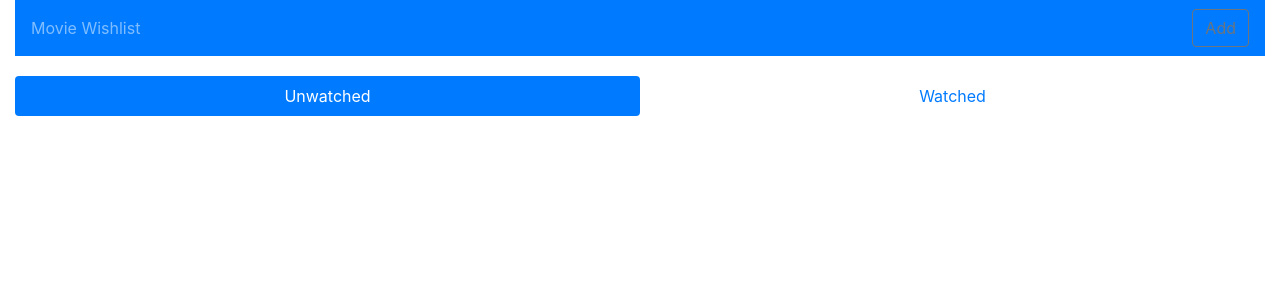
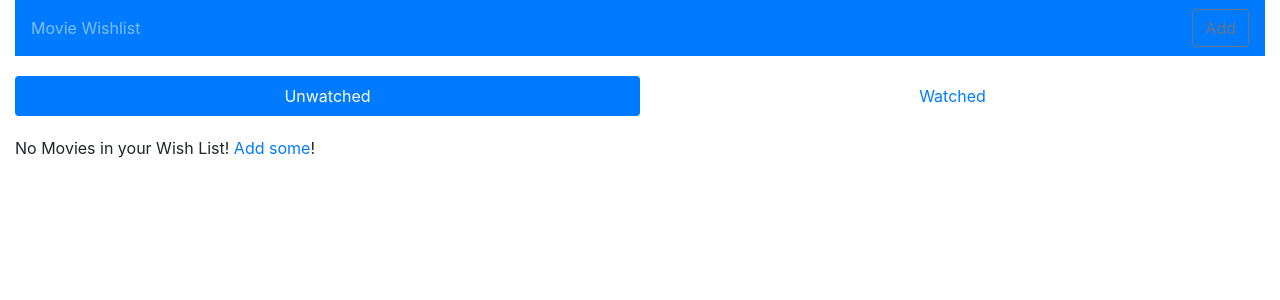
Before and after one commit to erin-doyle/reactathon-a11y-workshop, a React (Create React App) app: page /wishlist/unwatched in a window 1280 px wide. Shown: the top 300 px of the page. Built offline with nearby package versions, Linux system fonts and the light colour scheme.

Commit message:
Added a message for when there are no movies in the wish list so far and link to go to the Browse List to add some

```diff
--- a/src/browse/BrowseList.js
+++ b/src/browse/BrowseList.js
@@ -9,7 +9,7 @@ const BrowseList = ({ movieList, wishlist, movieActions }) => {
         const inWishlist = !!wishlist[movieId];
 
         return (
-            <Movie movieId={movieId} movie={movie} movieActions={movieActions(movieId, inWishlist)}/>
+            <Movie key={movieId} movieId={movieId} movie={movie} movieActions={movieActions(movieId, inWishlist)}/>
         );
     });
 };
--- a/src/primitives/Movie.js
+++ b/src/primitives/Movie.js
@@ -18,13 +18,13 @@ const Movie = ({ movieId, movie, movieActions }) => {
     const imgSrc = `${process.env.PUBLIC_URL}/moviePosters/${movieId}.jpg`;
 
     return (
-        <div key={movieId} className="card mb-3">
+        <div className="card mb-3">
             <div className="row">
                 <div className="col-1"><img src={imgSrc} alt="movie" /></div>
                 <div className="col">
                     <div className="card-body">
                         <h5 className="card-title">{name} ({year})</h5>
-                        <h6 class="card-subtitle mb-2 text-muted">{rating} | {runtime} { genre ? `| ${genre}` : null }</h6>
+                        <h6 className="card-subtitle mb-2 text-muted">{rating} | {runtime} { genre ? `| ${genre}` : null }</h6>
                         <p className="card-text">{description}</p>
                         <p className="card-text text-muted">Director: {director} | Stars: {stars}</p>
 
--- a/src/wishlist/MovieWishlist.js
+++ b/src/wishlist/MovieWishlist.js
@@ -1,6 +1,6 @@
 import React, { Component } from 'react';
 import PropTypes from 'prop-types';
-import { NavLink } from 'react-router-dom';
+import { NavLink, Link } from 'react-router-dom';
 
 import WishList from './WishList';
 import getWishlistActions from './getWishlistActions';
@@ -76,13 +76,16 @@ class MovieWishlist extends Component {
                     </li>
                 </ul>
 
-                <div>
+                {wishlist.length
+                    ? <div>
                         <WishList
                             movieList={wishlist}
                             watched={match.params.status === 'watched'}
                             movieActions={movieActions}
                         />
                     </div>
+                    : <p>No Movies in your Wish List! <Link to="/browse">Add some</Link>!</p>
+                }
 
                 { showEditor
                     ? <MovieEditor movie={movieInEditing} updateMovie={this.handleUpdateMovie} />
--- a/src/wishlist/WishList.js
+++ b/src/wishlist/WishList.js
@@ -10,7 +10,7 @@ const WishList = ({ movieList, watched, movieActions }) => {
     return Object.entries(movieList)
         .filter(isWatched)
         .map(([ movieId, movie ]) =>
-                <Movie movieId={movieId} movie={movie} movieActions={movieActions(movieId, movie.watched)}/>
+                <Movie key={movieId} movieId={movieId} movie={movie} movieActions={movieActions(movieId, movie.watched)}/>
         );
 };
 
```
Lines whose indentation alone changed are shown as unchanged.
